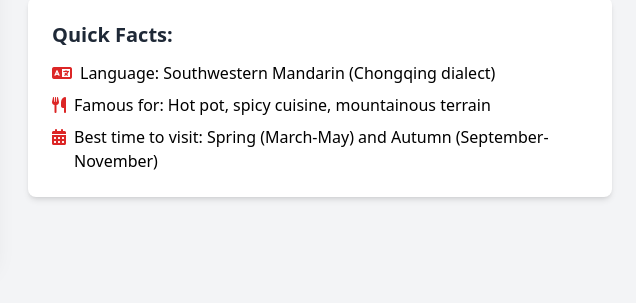
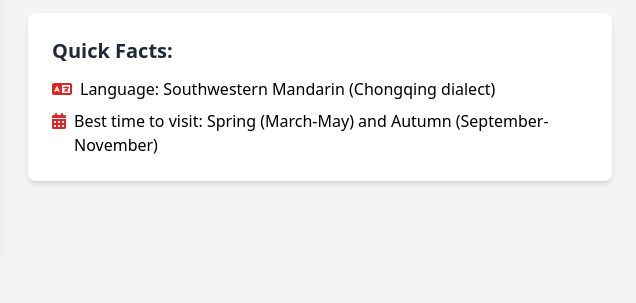
Before and after one commit to Saroeun21/Explore-country, a website: page src/index.html in a window 1280 px wide. Shown: the part 1204-1507 px from the top of the page, 644-1280 px from the left. Drawn offline with nearby package versions, Linux system fonts and the light colour scheme.

Commit message:
index.html

```diff
--- a/src/index.html
+++ b/src/index.html
@@ -110,10 +110,6 @@
                             <li class="flex items-start">
                                 <i class="fas fa-language text-red-600 mt-1 mr-2"></i>
                                 <span>Language: Southwestern Mandarin (Chongqing dialect)</span>
-                            </li>
-                            <li class="flex items-start">
-                                <i class="fas fa-utensils text-red-600 mt-1 mr-2"></i>
-                                <span>Famous for: Hot pot, spicy cuisine, mountainous terrain</span>
                             </li>
                             <li class="flex items-start">
                                 <i class="fas fa-calendar-alt text-red-600 mt-1 mr-2"></i>
```
